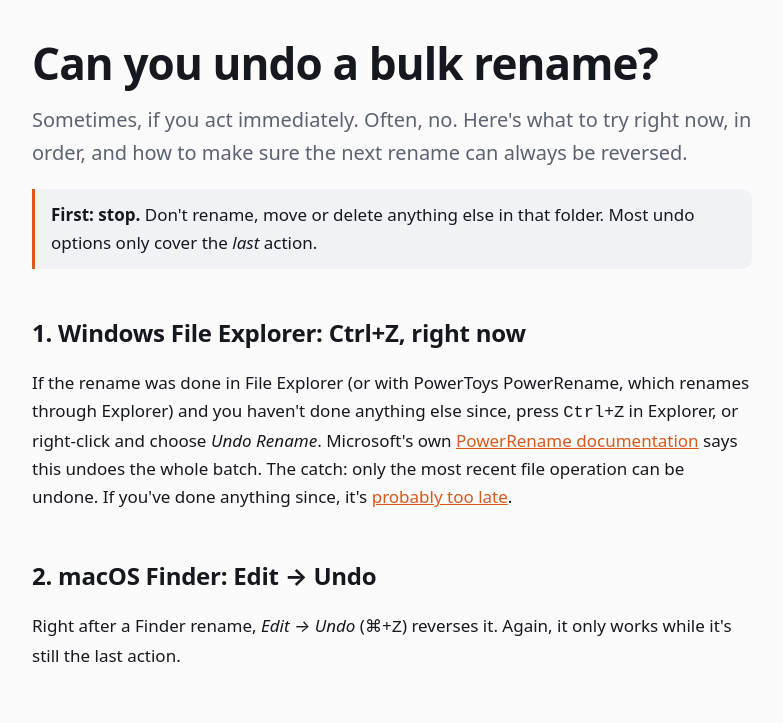
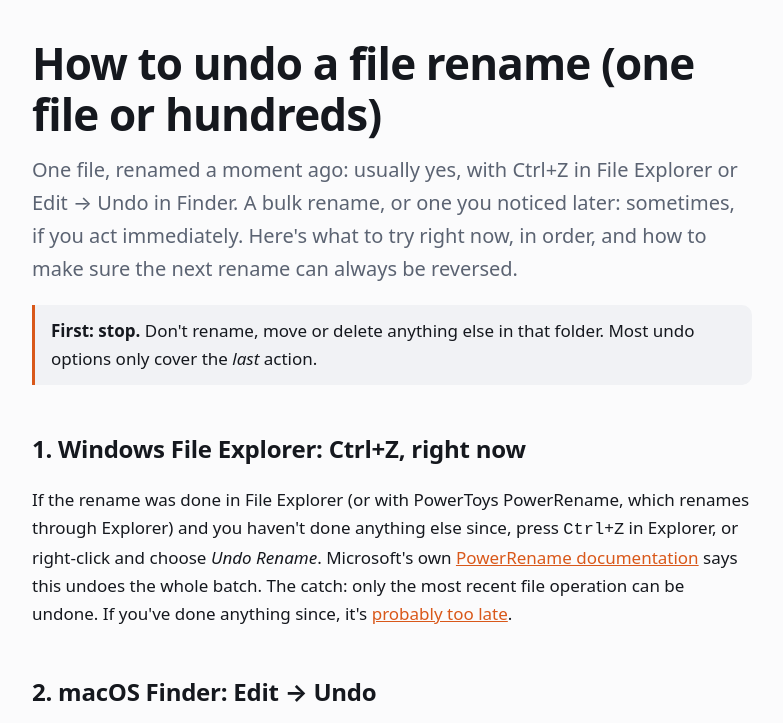
Before and after one commit to tidybatch/tidybatch.github.io, a plain HTML site: page guides/undo-bulk-rename/index.html in a window 1280 px wide. Shown: the part 61-784 px from the top of the page, without its empty margins (248-1031 px from the left). Drawn offline with Linux system fonts and the light colour scheme.

Commit message:
Undo guide: title, description and H1 match the real searches (how to undo a file rename)
Search Console, 28 days to 07/11: 220 impressions at position 7.5 and 0 clicks,
for queries like 'how to undo a rename in file explorer'. The old title only spoke
of bulk renames.

```diff
--- a/guides/undo-bulk-rename/index.html
+++ b/guides/undo-bulk-rename/index.html
@@ -3,12 +3,12 @@
 <head>
 <meta charset="utf-8">
 <meta name="viewport" content="width=device-width, initial-scale=1">
-<title>Can you undo a bulk rename? What actually works · TidyBatch</title>
-<meta name="description" content="Renamed hundreds of files by mistake? What works in Explorer, PowerRename, Lightroom and backups, and how to make every rename undoable.">
+<title>How to Undo a File Rename (Windows, Mac, Bulk) · TidyBatch</title>
+<meta name="description" content="Renamed a file by mistake? In File Explorer press Ctrl+Z right away; on a Mac use Edit → Undo in Finder. What works for bulk renames too, and how to make every rename undoable.">
 <link rel="canonical" href="https://tidybatch.github.io/guides/undo-bulk-rename/">
 <link rel="icon" href="/assets/avatar.png">
 <link rel="stylesheet" href="/assets/style.css">
-<meta property="og:title" content="Can you undo a bulk rename? What actually works">
+<meta property="og:title" content="How to undo a file rename (Windows, Mac, bulk)">
 <meta property="og:description" content="Renamed hundreds of files by mistake? What works in Explorer, PowerRename, Lightroom and backups, and how to make every rename undoable.">
 <meta property="og:url" content="https://tidybatch.github.io/guides/undo-bulk-rename/">
 <meta property="og:image" content="https://tidybatch.github.io/assets/social.png">
@@ -20,8 +20,8 @@
   <nav><a href="/guides/">Guides</a><a href="https://github.com/tidybatch/tidybatch">GitHub</a><a href="https://whop.com/tidybatch/bulk-file-renamer/?utm_source=site_guide_undo&amp;utm_campaign=tidybatch">Pro</a></nav>
 </div></header>
 <main><div class="wrap">
-<h1>Can you undo a bulk rename?</h1>
-<p class="lead">Sometimes, if you act immediately. Often, no. Here's what to try right now, in order, and how to make sure the next rename can always be reversed.</p>
+<h1>How to undo a file rename (one file or hundreds)</h1>
+<p class="lead">One file, renamed a moment ago: usually yes, with Ctrl+Z in File Explorer or Edit → Undo in Finder. A bulk rename, or one you noticed later: sometimes, if you act immediately. Here's what to try right now, in order, and how to make sure the next rename can always be reversed.</p>
 
 <div class="note"><strong>First: stop.</strong> Don't rename, move or delete anything else in that folder. Most undo options only cover the <em>last</em> action.</div>
 
```
Also changed, not shown: guides/index.html (+1 -1 lines), index.html (+1 -1 lines).
